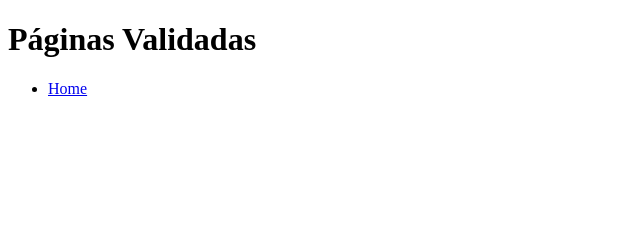
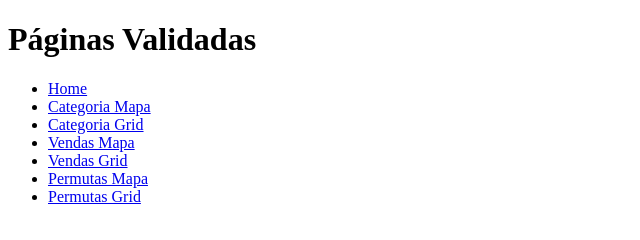
Before and after one commit to rafaux/wprime, a plain HTML site: page index.html in a window 1280 px wide. Shown: the whole page, without its empty margins (0-640 px from the left). Drawn offline with Linux system fonts and the light colour scheme.

Commit message:
Update index.html

```diff
--- a/index.html
+++ b/index.html
@@ -13,6 +13,12 @@
     <nav>
         <ul>
             <li><a href="home.html" target="_blank">Home</a></li>
+            <li><a href="lancamentos-mapa.html" target="_blank">Categoria Mapa</a></li>
+            <li><a href="lancamentos-grid.html" target="_blank">Categoria Grid</a></li>
+            <li><a href="vendas-mapa.html" target="_blank">Vendas Mapa</a></li>
+            <li><a href="vendas-grid.html" target="_blank">Vendas Grid</a></li>
+            <li><a href="permutas-mapa.html" target="_blank">Permutas Mapa</a></li>
+            <li><a href="permutas-grid.html" target="_blank">Permutas Grid</a></li>
         </ul>
     </nav>
 </body>
```
